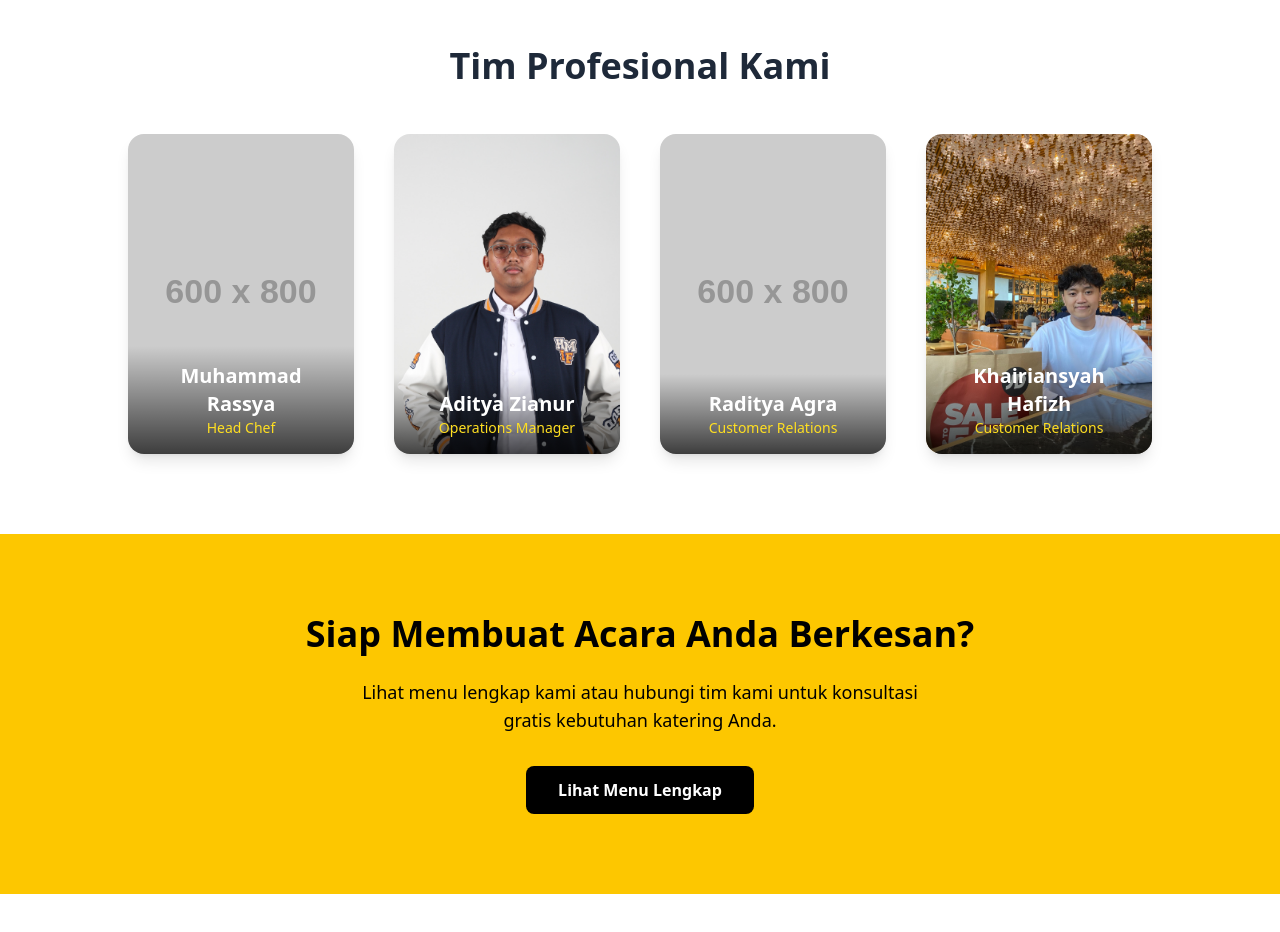
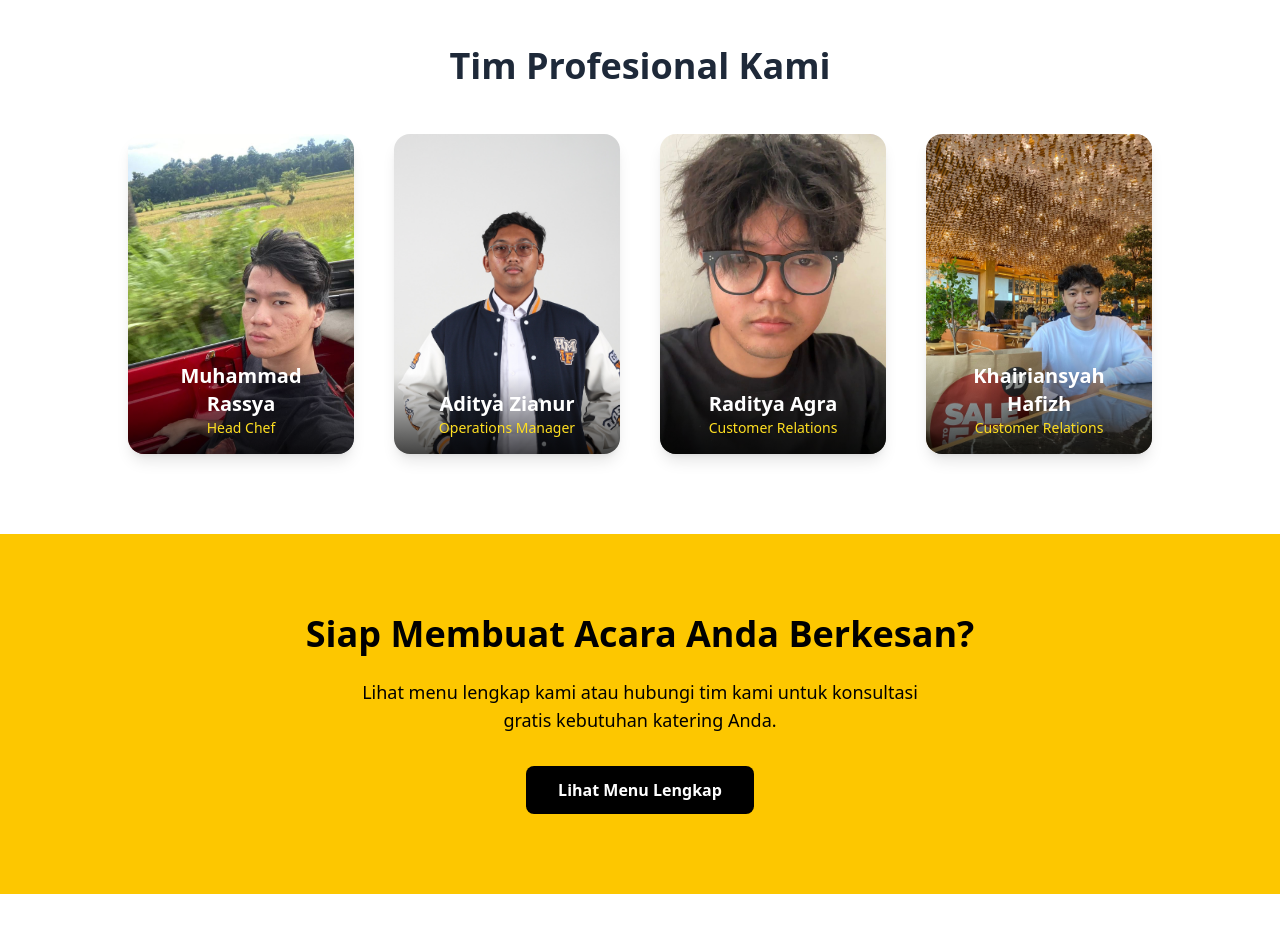
Before and after one commit to Morax8/UTS_AWP, a React (Vite) app in the folder frontend/: page /about in a window 1280 px wide. Shown: the part 1480-2412 px from the top of the page. Built offline with nearby package versions, Linux system fonts and the light colour scheme; no server answers.

Commit message:
adding photos for member

```diff
--- a/frontend/src/pages/about.jsx
+++ b/frontend/src/pages/about.jsx
@@ -4,6 +4,8 @@ import { Link } from "react-router-dom";
 import { motion } from "framer-motion";
 import zian from "../assets/zian.jpg";
 import khairi from "../assets/khairi.jpeg";
+import agra from "../assets/agra.jpeg";
+import rassya from "../assets/rassya.jpeg";
 
 // --- Komponen Ikon SVG (Tidak berubah) ---
 const CheckIcon = () => (
@@ -103,7 +105,7 @@ export default function AboutPage() {
     {
       name: "Muhammad Rassya",
       role: "Head Chef",
-      image: "https://placehold.co/600x800/F1C40F/white?text=Rassya",
+      image: rassya,
     },
     {
       name: "Aditya Zianur",
@@ -113,7 +115,7 @@ export default function AboutPage() {
     {
       name: "Raditya Agra",
       role: "Customer Relations",
-      image: "https://placehold.co/600x800/E74C3C/white?text=Raditya",
+      image: agra,
     },
     {
       name: "Khairiansyah Hafizh",
```
Also changed, not shown: frontend/src/assets/agra.jpeg (added), frontend/src/assets/rassya.jpeg (added).
